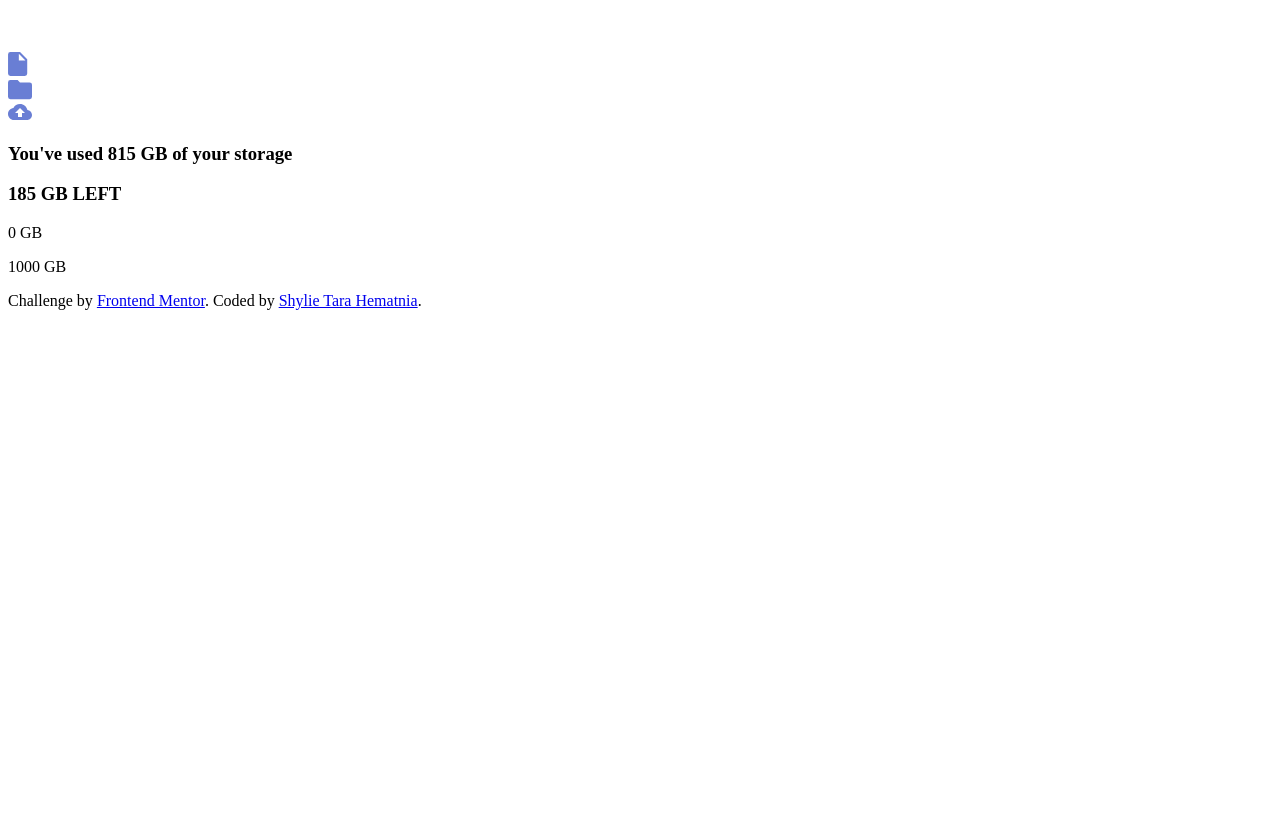
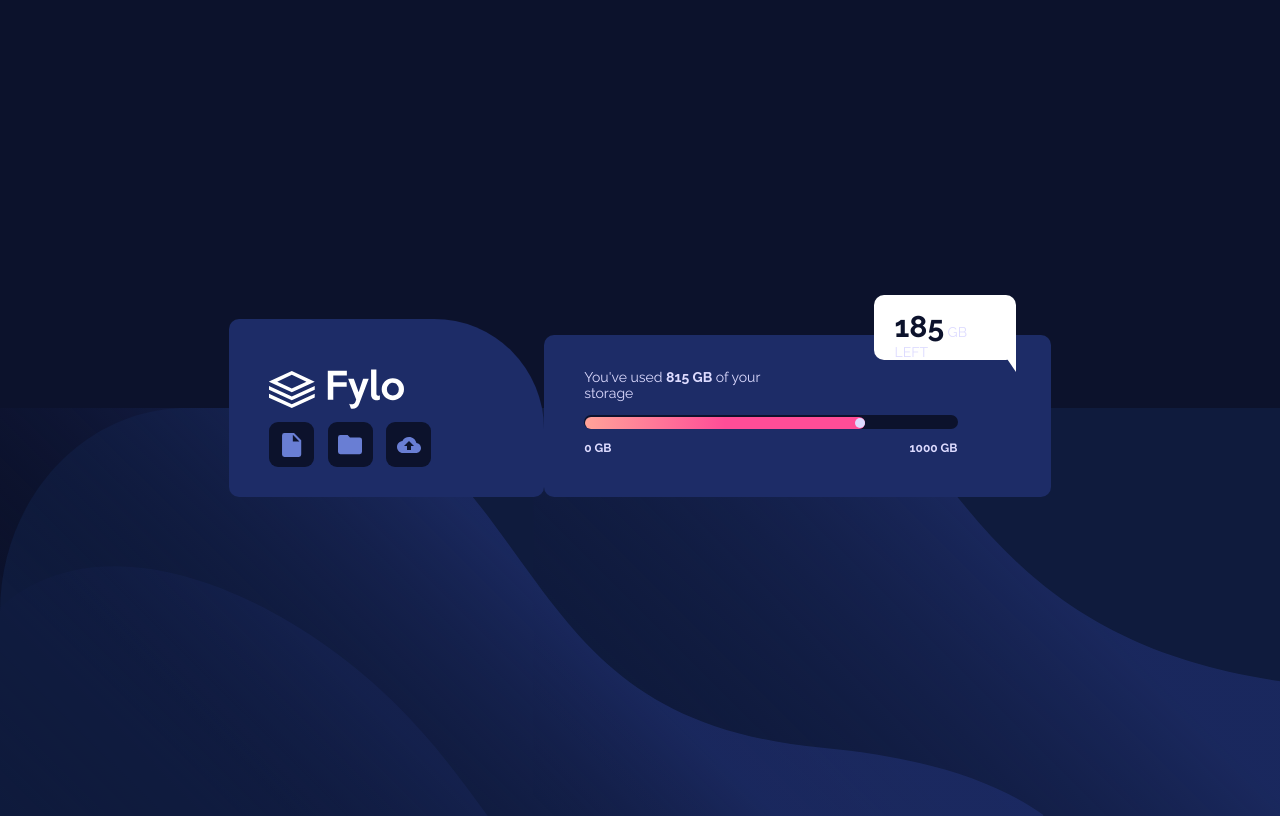
Before and after one commit to shylietara/fylo, a plain HTML site: page index.html in a window 1280 px wide. Drawn offline with Linux system fonts and the light colour scheme; the site is published under a folder, as on GitHub Pages, so addresses that start at the root find nothing.

Commit message:
Update index.html

```diff
--- a/index.html
+++ b/index.html
@@ -6,7 +6,7 @@
   <meta name="viewport" content="width=device-width, initial-scale=1.0"> <!-- displays site properly based on user's device -->
   <link href="https://fonts.googleapis.com/css2?family=Raleway:wght@400;700&display=swap" rel="stylesheet">
   <link rel="icon" type="image/png" sizes="32x32" href="./images/favicon-32x32.png">
-  <link rel="stylesheet" type="text/css" href="/css/styles.css">
+  <link rel="stylesheet" type="text/css" href="fylo/css/styles.css">
 
   <title>Frontend Mentor | Fylo data storage component</title>
 
```
